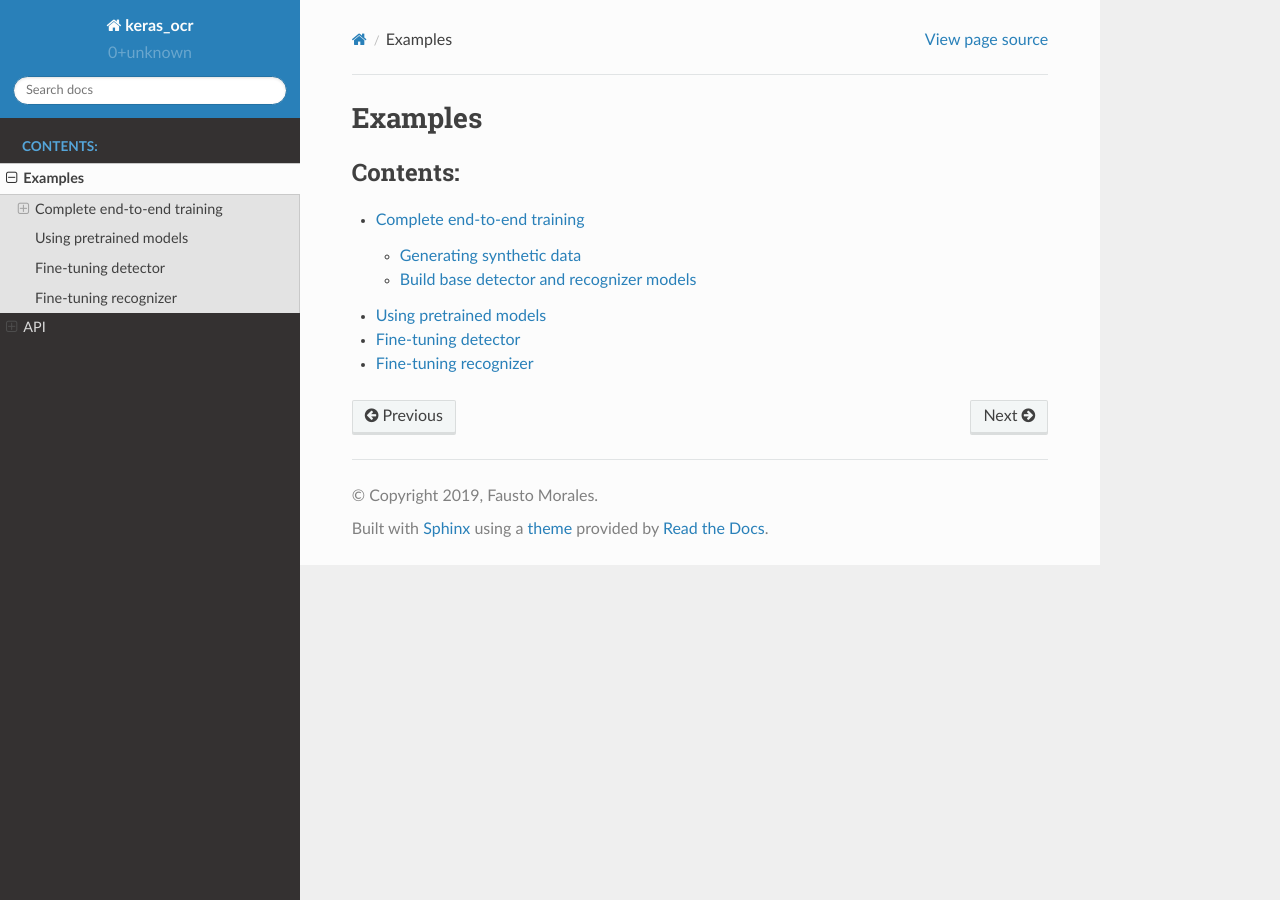
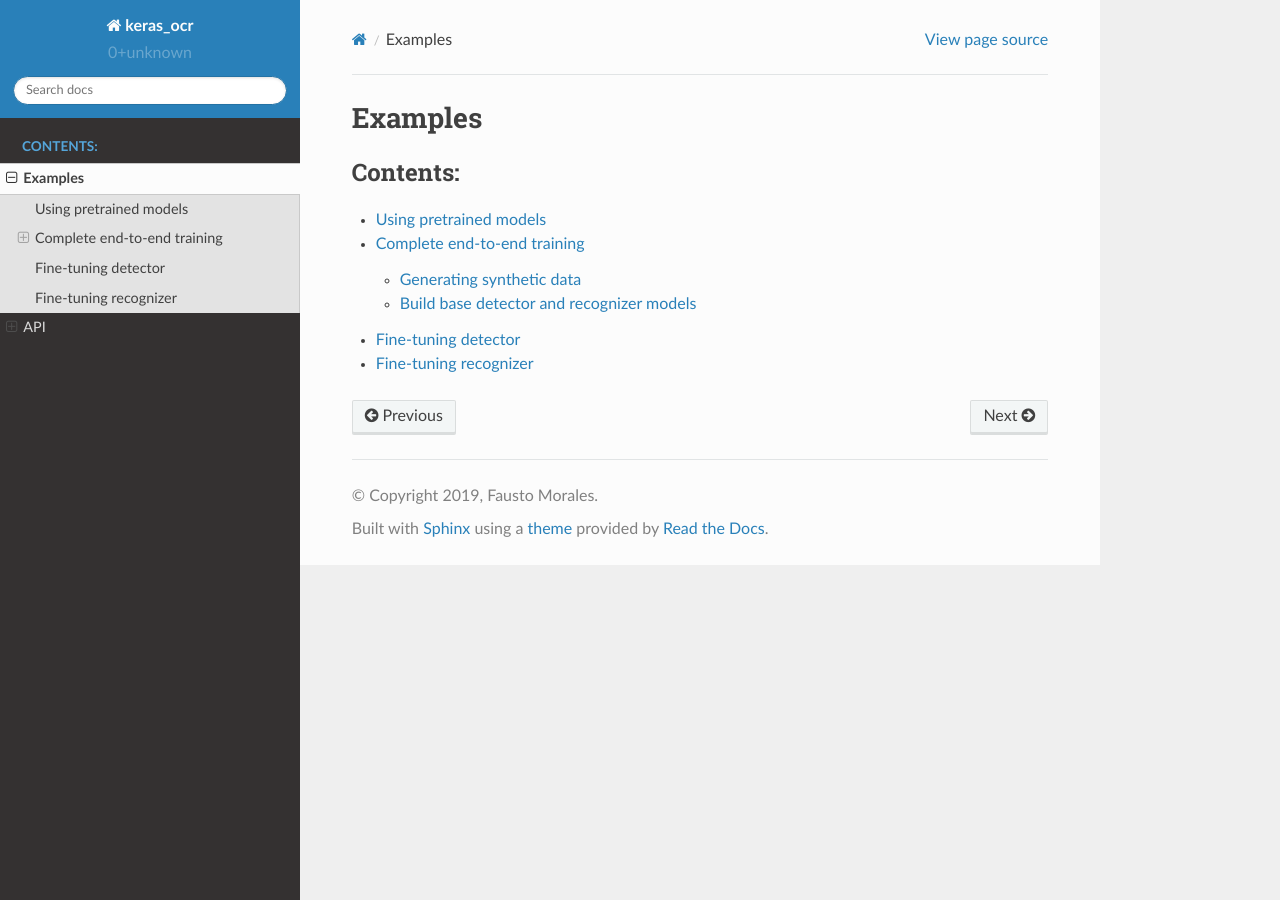
Before and after one commit to faustomorales/keras-ocr, a Sphinx documentation site: the page built from docs/examples/index.rst, in a window 1280 px wide. Built offline with Sphinx 7.4.7 and the Read the Docs theme 2.0.0, drawn with Linux system fonts in a browser that asks for light colours.

Commit message:
Re-order documentation navigation.

```diff
--- a/docs/examples/index.rst
+++ b/docs/examples/index.rst
@@ -5,7 +5,7 @@ Examples
    :maxdepth: 2
    :caption: Contents:
 
+   using_pretrained_models
    end_to_end_training
-   using_pretrained_models
    fine_tuning_detector
    fine_tuning_recognizer
```
